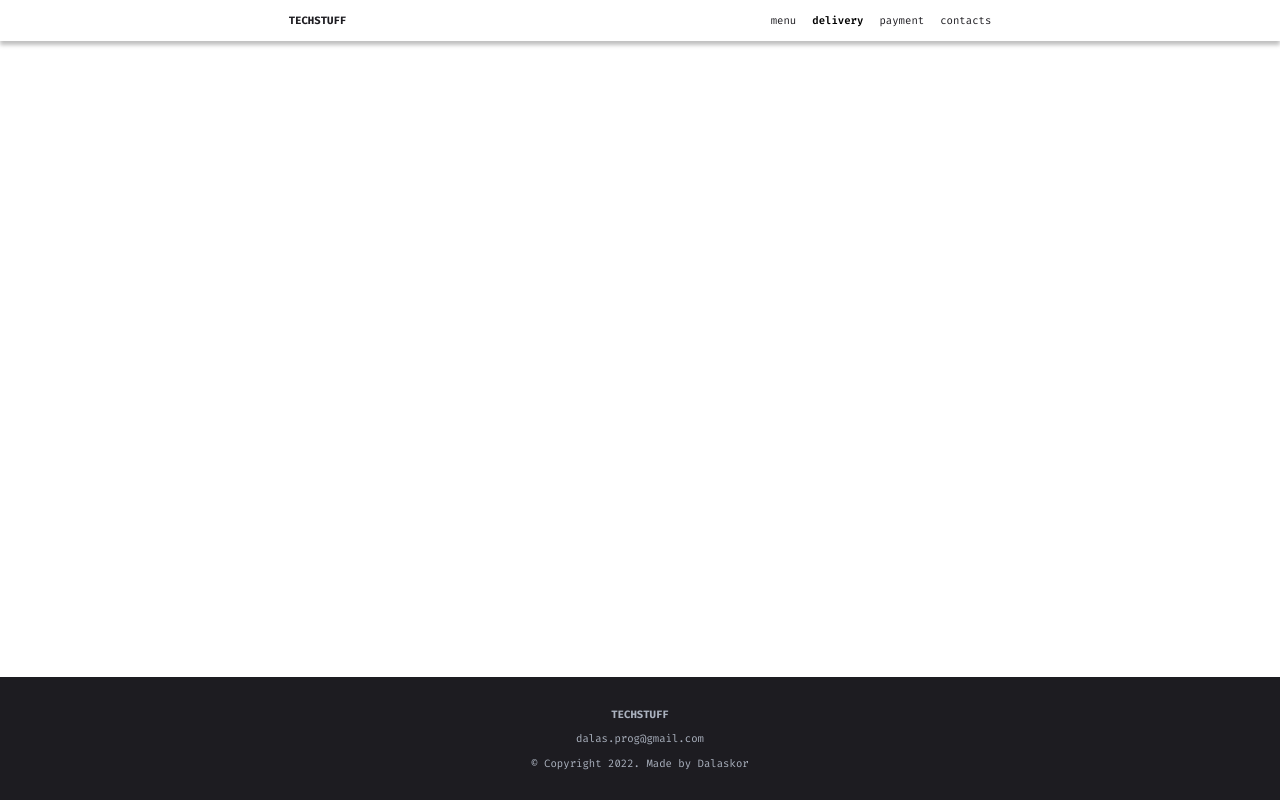
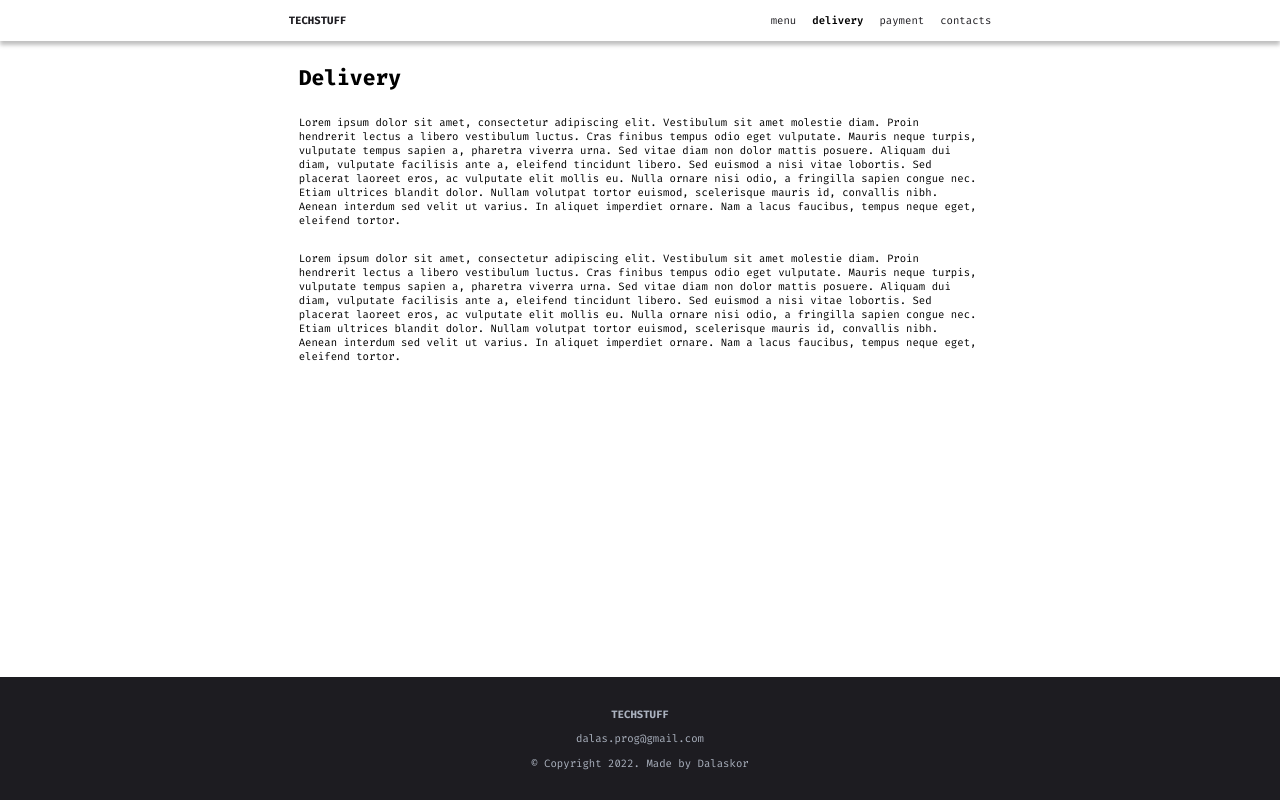
Before and after one commit to Dalaskor/tech-stuff, a React (Create React App) app: page /tech-stuff/delivery in a window 1280 px wide. Built offline with nearby package versions, Linux system fonts and the light colour scheme.

Commit message:
Add others pagses

```diff
--- a/src/App.tsx
+++ b/src/App.tsx
@@ -4,6 +4,9 @@ import {Header} from "./components/Header/Header";
 import {Route, Routes} from "react-router-dom";
 import {MainPage} from "./pages/MainPage";
 import {Footer} from "./components/Footer/Footer";
+import {DeliveryPage} from "./pages/DeliveryPage";
+import {PaymentPage} from "./pages/PaymentPage";
+import {ContactsSection} from "./components/ContactsSection/ContactsSection";
 
 export const App = () => {
     return (
@@ -12,9 +15,9 @@ export const App = () => {
             <main className={"main"}>
                 <Routes>
                     <Route path={"/tech-stuff/*"} element={<MainPage/>}/>
-                    <Route path={"/tech-stuff/delivery"} element={<div></div>}/>
-                    <Route path={"/tech-stuff/payment"} element={<div></div>}/>
-                    <Route path={"/tech-stuff/contacts"} element={<div></div>}/>
+                    <Route path={"/tech-stuff/delivery"} element={<DeliveryPage/>}/>
+                    <Route path={"/tech-stuff/payment"} element={<PaymentPage/>}/>
+                    <Route path={"/tech-stuff/contacts"} element={<ContactsSection/>}/>
                 </Routes>
             </main>
             <Footer/>
--- /dev/null
+++ b/src/components/ContactsSection/ContactsSection.module.scss
@@ -0,0 +1,12 @@
+.contacts {
+  &__container {
+    display: block;
+  }
+
+  &__body {
+    margin-top: 3.5rem;
+    display: flex;
+    flex-direction: column;
+    gap: 1.3rem;
+  }
+}
--- /dev/null
+++ b/src/components/ContactsSection/ContactsSection.tsx
@@ -0,0 +1,21 @@
+import React from 'react';
+import style from './ContactsSection.module.scss';
+import {TitleUI} from "../UI/TitleUI";
+
+export const ContactsSection = () => {
+    return (
+        <section className={style.contacts}>
+            <div className={style.contacts__container}>
+                <TitleUI title={'Contacts'}/>
+                <div className={style.contacts__body}>
+                    <p>
+                        Email: dalas.prog@gmail.com
+                    </p>
+                    <p>
+                        tel: +7(666)-22-83-22
+                    </p>
+                </div>
+            </div>
+        </section>
+    )
+}
--- /dev/null
+++ b/src/components/DeliverySection/DeliverySection.module.scss
@@ -0,0 +1,12 @@
+.delivery {
+  &__container {
+    display: block;
+  }
+
+  &__body {
+    margin-top: 3.5rem;
+    display: flex;
+    flex-direction: column;
+    gap: 3.5rem;
+  }
+}
--- /dev/null
+++ b/src/components/DeliverySection/DeliverySection.tsx
@@ -0,0 +1,36 @@
+import React from 'react';
+import style from './DeliverySection.module.scss';
+import {TitleUI} from "../UI/TitleUI";
+
+export const DeliverySection = () => {
+    return (
+        <section className={style.delivery}>
+            <div className={style.delivery__container}>
+                <TitleUI title={'Delivery'}/>
+                <div className={style.delivery__body}>
+                    <p>
+                        Lorem ipsum dolor sit amet, consectetur adipiscing elit. Vestibulum sit amet molestie diam.
+                        Proin
+                        hendrerit lectus a libero vestibulum luctus. Cras finibus tempus odio eget vulputate. Mauris
+                        neque turpis, vulputate tempus sapien a, pharetra viverra urna. Sed vitae diam non dolor mattis
+                        posuere. Aliquam dui diam, vulputate facilisis ante a, eleifend tincidunt libero. Sed euismod a
+                        nisi vitae lobortis. Sed placerat laoreet eros, ac vulputate elit mollis eu. Nulla ornare nisi
+                        odio, a fringilla sapien congue nec. Etiam ultrices blandit dolor. Nullam volutpat tortor
+                        euismod, scelerisque mauris id, convallis nibh. Aenean interdum sed velit ut varius. In aliquet
+                        imperdiet ornare. Nam a lacus faucibus, tempus neque eget, eleifend tortor.
+                    </p>
+                    <p>
+                        Lorem ipsum dolor sit amet, consectetur adipiscing elit. Vestibulum sit amet molestie diam.
+                        Proin hendrerit lectus a libero vestibulum luctus. Cras finibus tempus odio eget vulputate.
+                        Mauris neque turpis, vulputate tempus sapien a, pharetra viverra urna. Sed vitae diam non dolor
+                        mattis posuere. Aliquam dui diam, vulputate facilisis ante a, eleifend tincidunt libero. Sed
+                        euismod a nisi vitae lobortis. Sed placerat laoreet eros, ac vulputate elit mollis eu. Nulla
+                        ornare nisi odio, a fringilla sapien congue nec. Etiam ultrices blandit dolor. Nullam volutpat
+                        tortor euismod, scelerisque mauris id, convallis nibh. Aenean interdum sed velit ut varius. In
+                        aliquet imperdiet ornare. Nam a lacus faucibus, tempus neque eget, eleifend tortor.
+                    </p>
+                </div>
+            </div>
+        </section>
+    )
+}
--- /dev/null
+++ b/src/components/PaymentSection/PaymentSection.module.scss
@@ -0,0 +1,12 @@
+.payment {
+  &__container {
+    display: block;
+  }
+
+  &__body {
+    margin-top: 3.5rem;
+    display: flex;
+    flex-direction: column;
+    gap: 3.5rem;
+  }
+}
--- /dev/null
+++ b/src/components/PaymentSection/PaymentSection.tsx
@@ -0,0 +1,36 @@
+import React from 'react';
+import style from './PaymentSection.module.scss';
+import {TitleUI} from "../UI/TitleUI";
+
+export const PaymentSection = () => {
+    return (
+        <section className={style.payment}>
+            <div className={style.payment__container}>
+                <TitleUI title={'Payment'}/>
+                <div className={style.payment__body}>
+                    <p>
+                        Lorem ipsum dolor sit amet, consectetur adipiscing elit. Vestibulum sit amet molestie diam. Proin
+                        hendrerit lectus a libero vestibulum luctus. Cras finibus tempus odio eget vulputate. Mauris neque
+                        turpis, vulputate tempus sapien a, pharetra viverra urna. Sed vitae diam non dolor mattis posuere.
+                        Aliquam dui diam, vulputate facilisis ante a, eleifend tincidunt libero. Sed euismod a nisi vitae
+                        lobortis. Sed placerat laoreet eros, ac vulputate elit mollis eu. Nulla ornare nisi odio, a
+                        fringilla sapien congue nec. Etiam ultrices blandit dolor. Nullam volutpat tortor euismod,
+                        scelerisque mauris id, convallis nibh. Aenean interdum sed velit ut varius. In aliquet imperdiet
+                        ornare. Nam a lacus faucibus, tempus neque eget, eleifend tortor.
+                    </p>
+                    <p>
+                        Lorem ipsum dolor sit amet, consectetur adipiscing elit. Vestibulum sit amet molestie diam. Proin
+                        hendrerit lectus a libero vestibulum luctus. Cras finibus tempus odio eget vulputate. Mauris neque
+                        turpis, vulputate tempus sapien a, pharetra viverra urna. Sed vitae diam non dolor mattis posuere.
+                        Aliquam dui diam, vulputate facilisis ante a, eleifend tincidunt libero. Sed euismod a nisi vitae
+                        lobortis. Sed placerat laoreet eros, ac vulputate elit mollis eu. Nulla ornare nisi odio, a
+                        fringilla sapien congue nec. Etiam ultrices blandit dolor. Nullam volutpat tortor euismod,
+                        scelerisque mauris id, convallis nibh. Aenean interdum sed velit ut varius. In aliquet imperdiet
+                        ornare. Nam a lacus faucibus, tempus neque eget, eleifend tortor.
+                    </p>
+                </div>
+
+            </div>
+        </section>
+    )
+}
--- /dev/null
+++ b/src/components/UI/TitleUI.tsx
@@ -0,0 +1,12 @@
+import React from 'react';
+import style from './UI.module.scss';
+
+interface TitleUIProps {
+    title: string,
+}
+
+export const TitleUI = ({title}: TitleUIProps) => {
+    return (
+        <div className={style.title}>{title}</div>
+    )
+}
--- /dev/null
+++ b/src/components/UI/UI.module.scss
@@ -0,0 +1,6 @@
+.title {
+  font-weight: 700;
+  font-size: 3.2rem;
+  line-height: 4.2rem;
+  color: #000000;
+}
--- /dev/null
+++ b/src/pages/DeliveryPage.tsx
@@ -0,0 +1,10 @@
+import React from 'react';
+import {DeliverySection} from "../components/DeliverySection/DeliverySection";
+
+export const DeliveryPage = () => {
+    return (
+        <>
+            <DeliverySection/>
+        </>
+    )
+}
--- /dev/null
+++ b/src/pages/PaymentPage.tsx
@@ -0,0 +1,10 @@
+import React from 'react';
+import {PaymentSection} from "../components/PaymentSection/PaymentSection";
+
+export const PaymentPage = () => {
+    return (
+        <>
+            <PaymentSection/>
+        </>
+    )
+}
```
Also changed, not shown: src/pages/ContactsPage.tsx (added, +10 -0 lines).
